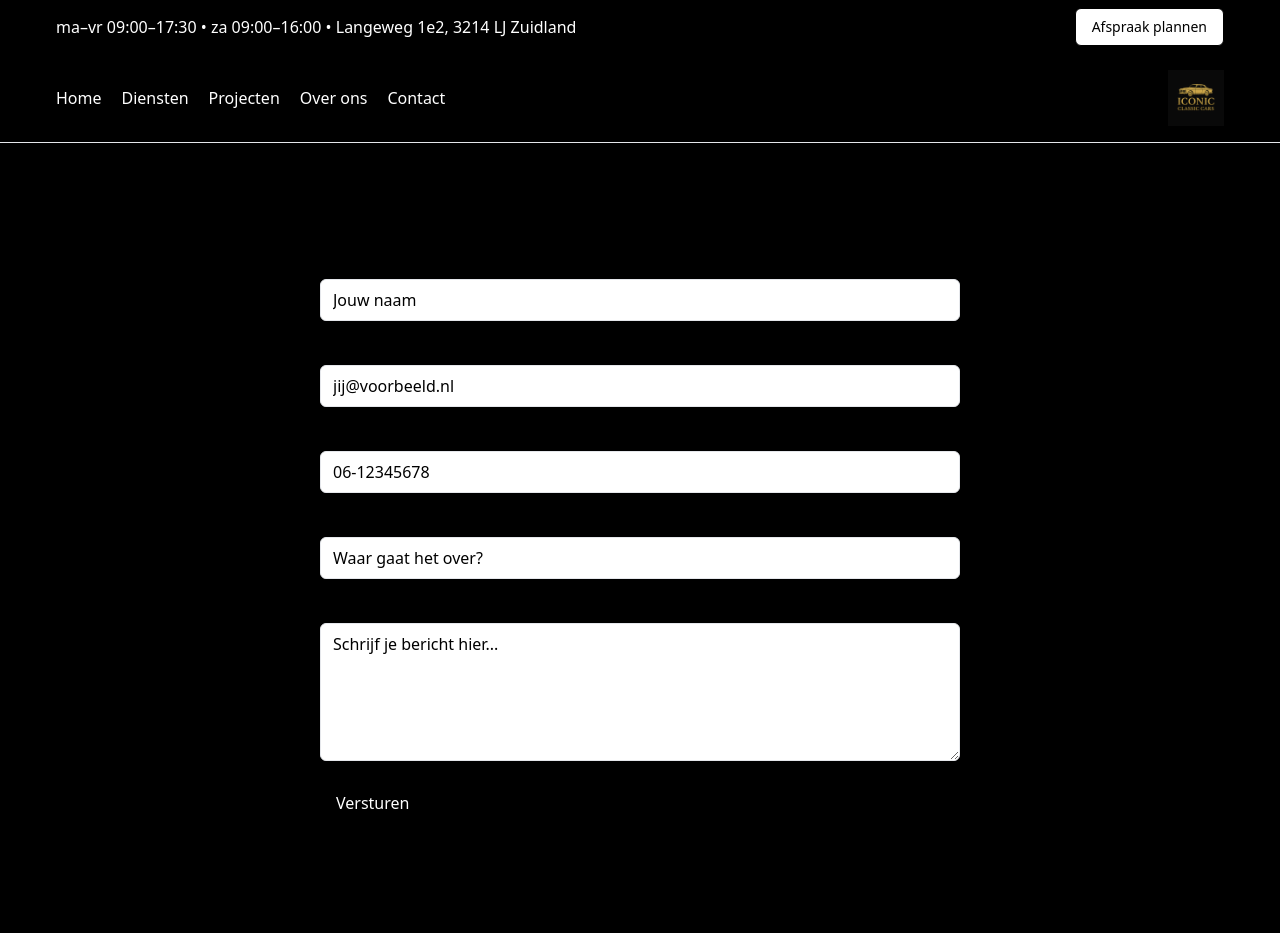
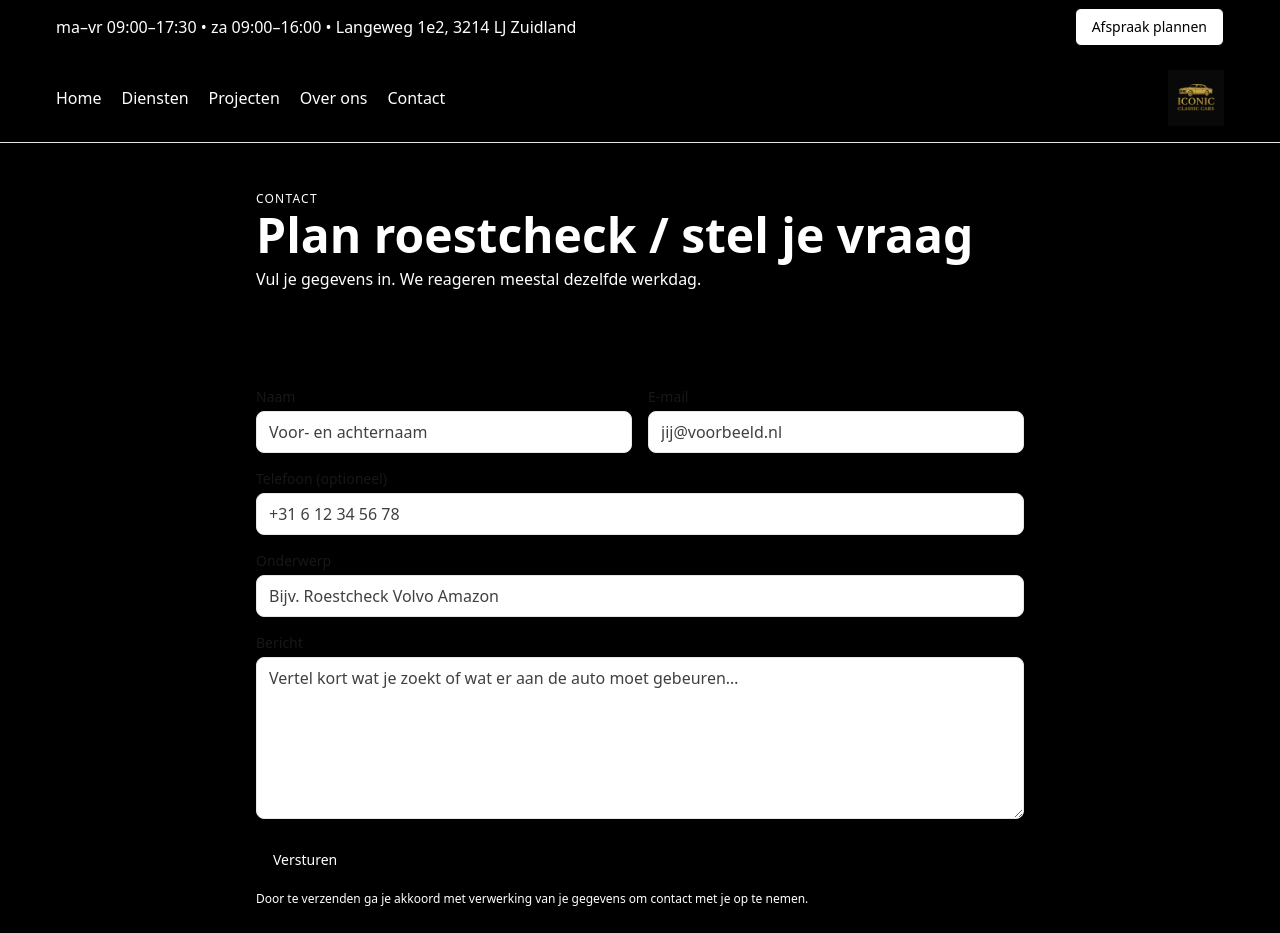
Before and after one commit to iconicclassiccars1-creator/iconic-classic-cars, a Next.js app: page /contact in a window 1280 px wide. Shown: the top 933 px of the page. Built offline with nearby package versions, Linux system fonts and the light colour scheme.

Commit message:
Restore contact styling + black text

```diff
--- a/app/contact/page.tsx
+++ b/app/contact/page.tsx
@@ -1,135 +1,152 @@
 // app/contact/page.tsx
 "use client";
+import { useState } from "react";
+import Link from "next/link";
 
-import { useState } from "react";
+export default function Page() {
+  return (
+    <>
+      <section className="section py-12">
+        <div className="max-w-3xl mx-auto">
+          <div className="kicker">Contact</div>
+          <h1 className="text-3xl md:text-5xl font-semibold mt-1">
+            Plan roestcheck / stel je vraag
+          </h1>
+          <p className="text-neutral-600 mt-2">
+            Vul je gegevens in. We reageren meestal dezelfde werkdag.
+          </p>
+        </div>
+      </section>
 
-export default function ContactPage() {
-  const [status, setStatus] = useState<string | null>(null);
+      <section className="section py-8">
+        <div className="max-w-3xl mx-auto">
+          <ContactForm />
+          <p className="text-xs text-neutral-500 mt-3">
+            Door te verzenden ga je akkoord met verwerking van je gegevens om contact met je op te nemen.
+          </p>
+          <p className="text-sm text-neutral-600 mt-6">
+            Liever mailen?{" "}
+            <a className="underline" href="mailto:info@iconicclassiccars.nl">
+              info@iconicclassiccars.nl
+            </a>{" "}
+            • <Link className="underline" href="/">Terug naar home</Link>
+          </p>
+        </div>
+      </section>
+    </>
+  );
+}
 
-  async function handleSubmit(e: React.FormEvent<HTMLFormElement>) {
+function ContactForm() {
+  const [sent, setSent] = useState(false);
+  const [loading, setLoading] = useState(false);
+  const [error, setError] = useState<string | null>(null);
+
+  async function onSubmit(e: React.FormEvent<HTMLFormElement>) {
     e.preventDefault();
-    setStatus("loading");
+    setError(null);
+    setLoading(true);
 
-    const formData = new FormData(e.currentTarget);
-    const body = {
-      name: formData.get("name"),
-      email: formData.get("email"),
-      phone: formData.get("phone"),
-      subject: formData.get("subject"),
-      message: formData.get("message"),
+    const data = new FormData(e.currentTarget);
+    const payload = {
+      name: String(data.get("name") || ""),
+      email: String(data.get("email") || ""),
+      phone: String(data.get("phone") || ""),
+      subject: String(data.get("subject") || ""),
+      message: String(data.get("message") || ""),
     };
 
     try {
       const res = await fetch("/api/contact", {
         method: "POST",
         headers: { "Content-Type": "application/json" },
-        body: JSON.stringify(body),
+        body: JSON.stringify(payload),
       });
-      const data = await res.json();
-      if (data.ok) {
-        setStatus("success");
-        e.currentTarget.reset();
-      } else {
-        setStatus("error");
+
+      const j = await res.json().catch(() => ({}));
+      if (!res.ok || !j?.ok) {
+        throw new Error(j?.error || `Versturen mislukt (status ${res.status})`);
       }
-    } catch (err) {
-      setStatus("error");
+      setSent(true);
+    } catch (err: any) {
+      setError(err?.message || "Er ging iets mis, probeer het later opnieuw.");
+    } finally {
+      setLoading(false);
     }
   }
 
+  if (sent) {
+    return (
+      <div className="rounded-xl border bg-green-50 text-green-900 p-6">
+        <p className="font-medium">Bedankt! Je bericht is verzonden.</p>
+        <p className="text-sm mt-1">We nemen spoedig contact met je op.</p>
+      </div>
+    );
+  }
+
   return (
-    <section className="max-w-2xl mx-auto py-12 px-4">
-      <h1 className="text-3xl font-semibold mb-6 text-black">Contact</h1>
-      <form onSubmit={handleSubmit} className="space-y-4 text-black">
+    /* container forceert zwarte tekst en donkere placeholders */
+    <form onSubmit={onSubmit} className="space-y-4 text-neutral-900 [&_*::placeholder]:text-neutral-700">
+      <div className="grid md:grid-cols-2 gap-4">
         <div>
-          <label htmlFor="name" className="block mb-1 font-medium">
-            Naam
-          </label>
+          <label className="block text-sm font-medium">Naam</label>
           <input
-            type="text"
-            id="name"
             name="name"
             required
-            placeholder="Jouw naam"
-            className="w-full border rounded-md px-3 py-2 text-black placeholder-black"
+            className="mt-1 w-full rounded-lg border px-3 py-2"
+            placeholder="Voor- en achternaam"
           />
         </div>
-
         <div>
-          <label htmlFor="email" className="block mb-1 font-medium">
-            E-mail
-          </label>
+          <label className="block text-sm font-medium">E-mail</label>
           <input
+            name="email"
             type="email"
-            id="email"
-            name="email"
             required
+            className="mt-1 w-full rounded-lg border px-3 py-2"
             placeholder="jij@voorbeeld.nl"
-            className="w-full border rounded-md px-3 py-2 text-black placeholder-black"
           />
         </div>
+      </div>
 
-        <div>
-          <label htmlFor="phone" className="block mb-1 font-medium">
-            Telefoon
-          </label>
-          <input
-            type="text"
-            id="phone"
-            name="phone"
-            placeholder="06-12345678"
-            className="w-full border rounded-md px-3 py-2 text-black placeholder-black"
-          />
+      <div>
+        <label className="block text-sm font-medium">Telefoon (optioneel)</label>
+        <input
+          name="phone"
+          className="mt-1 w-full rounded-lg border px-3 py-2"
+          placeholder="+31 6 12 34 56 78"
+        />
+      </div>
+
+      <div>
+        <label className="block text-sm font-medium">Onderwerp</label>
+        <input
+          name="subject"
+          className="mt-1 w-full rounded-lg border px-3 py-2"
+          placeholder="Bijv. Roestcheck Volvo Amazon"
+        />
+      </div>
+
+      <div>
+        <label className="block text-sm font-medium">Bericht</label>
+        <textarea
+          name="message"
+          rows={6}
+          required
+          className="mt-1 w-full rounded-lg border px-3 py-2"
+          placeholder="Vertel kort wat je zoekt of wat er aan de auto moet gebeuren…"
+        />
+      </div>
+
+      {error && (
+        <div className="rounded-lg border border-red-300 bg-red-50 text-red-800 px-3 py-2 text-sm">
+          {error}
         </div>
+      )}
 
-        <div>
-          <label htmlFor="subject" className="block mb-1 font-medium">
-            Onderwerp
-          </label>
-          <input
-            type="text"
-            id="subject"
-            name="subject"
-            placeholder="Waar gaat het over?"
-            className="w-full border rounded-md px-3 py-2 text-black placeholder-black"
-          />
-        </div>
-
-        <div>
-          <label htmlFor="message" className="block mb-1 font-medium">
-            Bericht
-          </label>
-          <textarea
-            id="message"
-            name="message"
-            rows={5}
-            required
-            placeholder="Schrijf je bericht hier..."
-            className="w-full border rounded-md px-3 py-2 text-black placeholder-black"
-          ></textarea>
-        </div>
-
-        <button
-          type="submit"
-          className="bg-black text-white px-4 py-2 rounded-md hover:bg-neutral-800"
-        >
-          Versturen
-        </button>
-
-        {status === "loading" && (
-          <p className="text-neutral-600 mt-2">Versturen...</p>
-        )}
-        {status === "success" && (
-          <p className="text-green-600 mt-2">
-            Bedankt! Je bericht is verstuurd.
-          </p>
-        )}
-        {status === "error" && (
-          <p className="text-red-600 mt-2">
-            Er ging iets mis. Probeer het later opnieuw.
-          </p>
-        )}
-      </form>
-    </section>
+      <button type="submit" disabled={loading} className="btn btn-primary">
+        {loading ? "Versturen…" : "Versturen"}
+      </button>
+    </form>
   );
 }
```
